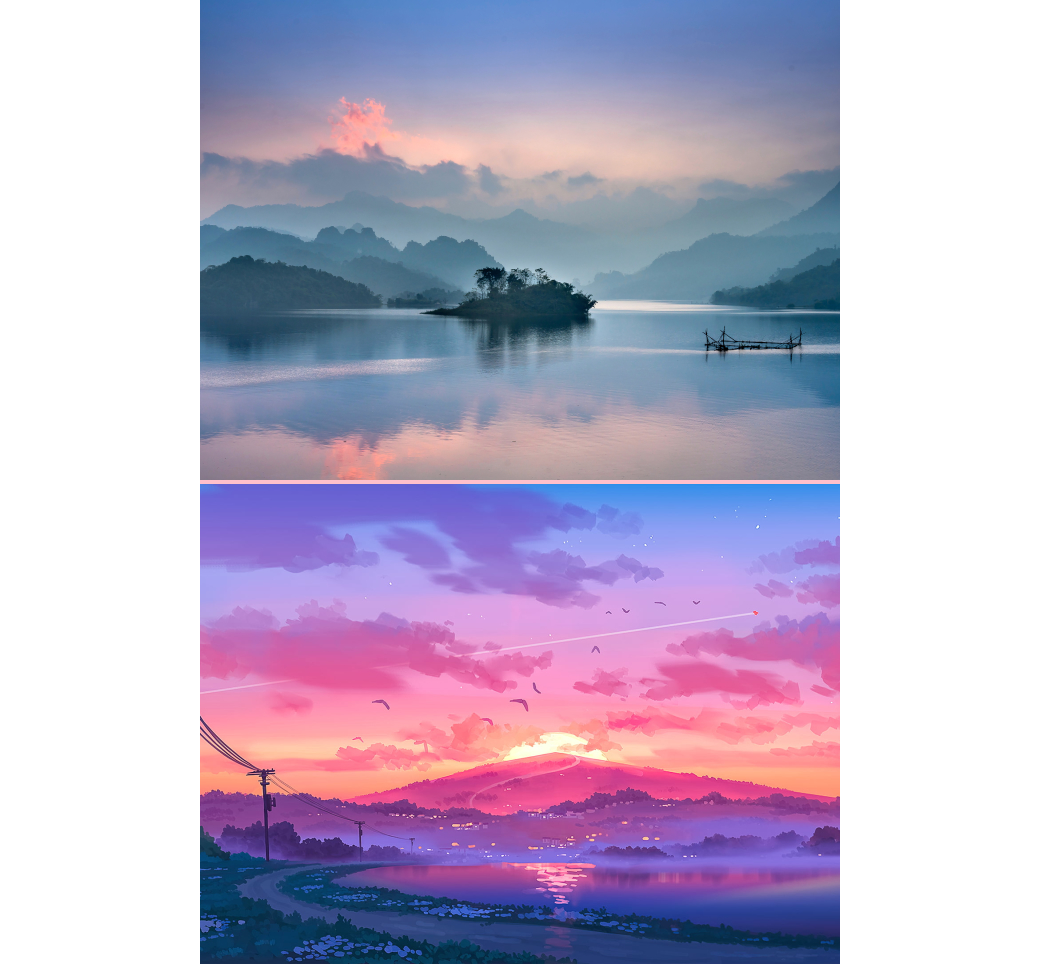
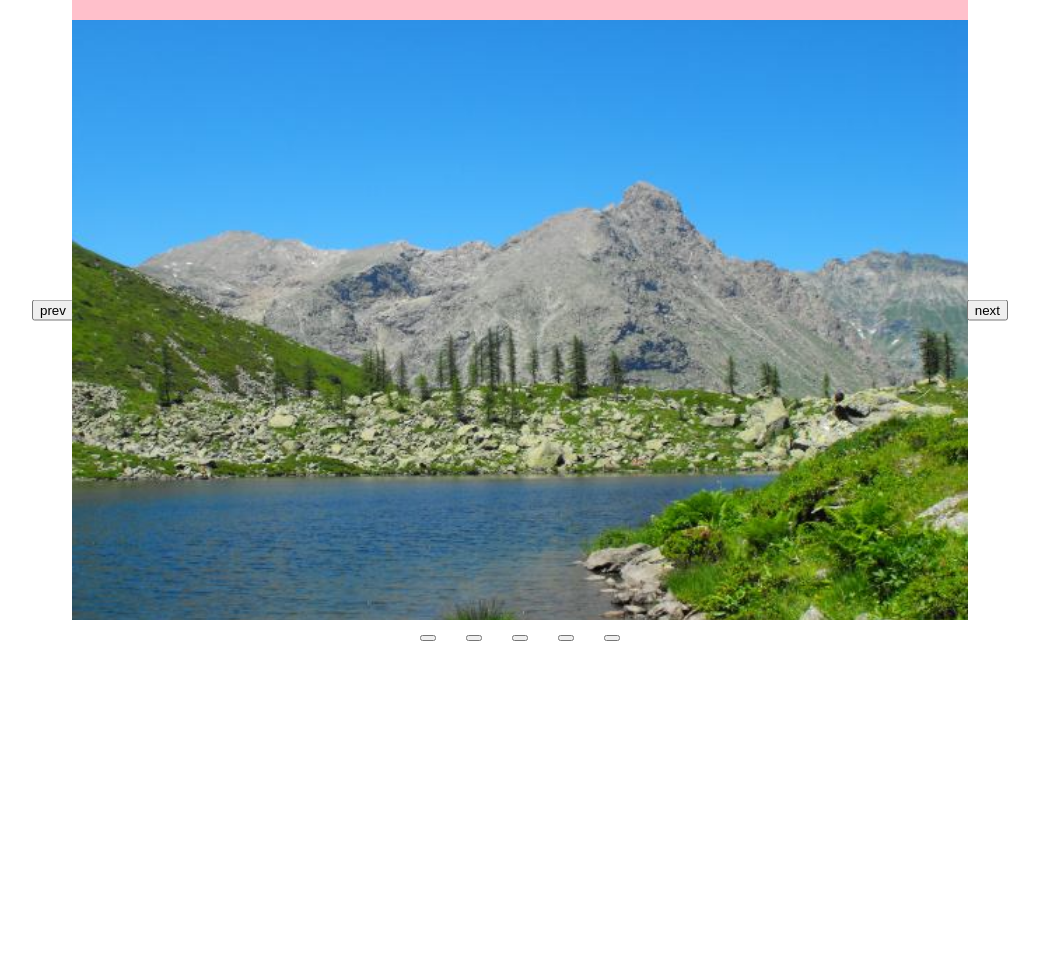
Before and after one commit to reasonaut/drop-down-menu, a website built with webpack: page dist/index.html in a window 1280 px wide. Shown: the top 964 px of the page, without its empty margins (120-1159 px from the left). After the commit the page ends 800 px from the top, so only its background shows below. Built offline with nearby package versions, Linux system fonts and the light colour scheme.

Commit message:
Added image slider html layout.

```diff
--- a/src/imageSlider.js
+++ b/src/imageSlider.js
@@ -10,16 +10,44 @@ export const ImageSlider = (() => {
     function buildHtml() {
         const imageSliderContainer = document.createElement('div');
         imageSliderContainer.id = 'image-slider-container';
-        // create divs for images
+
+        // create prev button
+        const leftButton = document.createElement('button');
+        leftButton.id = 'left-button';
+        leftButton.innerText = 'prev';
+        imageSliderContainer.appendChild(leftButton);
+        // create images track
+        const trackContainer = document.createElement('div');
+        trackContainer.id = 'track-container';
+        const imagesTrack = document.createElement('ul');
+        imagesTrack.id = 'images-track';
         for (let i = 1; i < 6; i += 1) {
-            const imageDiv = document.createElement('div');
-            imageDiv.classList.add('image-container');
-            imageDiv.setAttribute('data-id', i);
-            imageSliderContainer.appendChild(imageDiv);
+            const imageListItem = document.createElement('li');
+            imageListItem.classList.add('image-slide');
+            imageListItem.setAttribute('li-id', i);
+            imagesTrack.appendChild(imageListItem);
             const image = new Image();
             image.src = images[i - 1];
-            imageDiv.appendChild(image);
+            imageListItem.appendChild(image);
         }
+        trackContainer.appendChild(imagesTrack);
+        imageSliderContainer.appendChild(trackContainer);
+        // create next button
+        const rightButton = document.createElement('button');
+        rightButton.id = 'right-button';
+        rightButton.innerText = 'next';
+        imageSliderContainer.appendChild(rightButton);
+        // create slider nav buttons
+        const sliderNav = document.createElement('div');
+        sliderNav.id = 'slider-nav';
+        for (let i = 0; i < images.length; i += 1) {
+            const navButton = document.createElement('button');
+            navButton.classList.add('nav-button');
+            navButton.setAttribute('nav-button-id', i + 1);
+            sliderNav.appendChild(navButton);
+        }
+        imageSliderContainer.appendChild(sliderNav);
+
         contentContainer.appendChild(imageSliderContainer);
     }
 
--- a/src/style.css
+++ b/src/style.css
@@ -8,14 +8,55 @@ body {
 #content {
   display: flex;
   flex-flow: column;
+  height: 100%;
+  width: 100%;
 }
 /* image slider */
 #image-slider-container {
-  width: auto;
+  padding-top: 20px;
+  width: 70%;
+  height: 600px;
   margin: 0 auto;
   position: relative;
   background-color: pink;
 }
-.image-container {
+#track-container {
+  position: relative;
+  background-color: lightgreen;
+  height: 100%;
 
 }
+#images-track {
+  list-style: none;
+  padding: 0;
+  margin: 0;
+}
+.image-slide {
+  position: absolute;
+  top: 0;
+  bottom: 0;
+  width: 100%;
+}
+.image-slide img {
+  width: 100%;
+  height: 100%;
+  object-fit: cover;
+}
+#left-button, #right-button {
+  position: absolute;
+  top: 50%;
+  transform: translateY(-50%);
+}
+#left-button {
+  left: -40px;
+}
+#right-button {
+  right: -40px;
+}
+#slider-nav {
+  display: flex;
+  justify-content: center;
+}
+#slider-nav button {
+  margin: 15px;
+}
```
